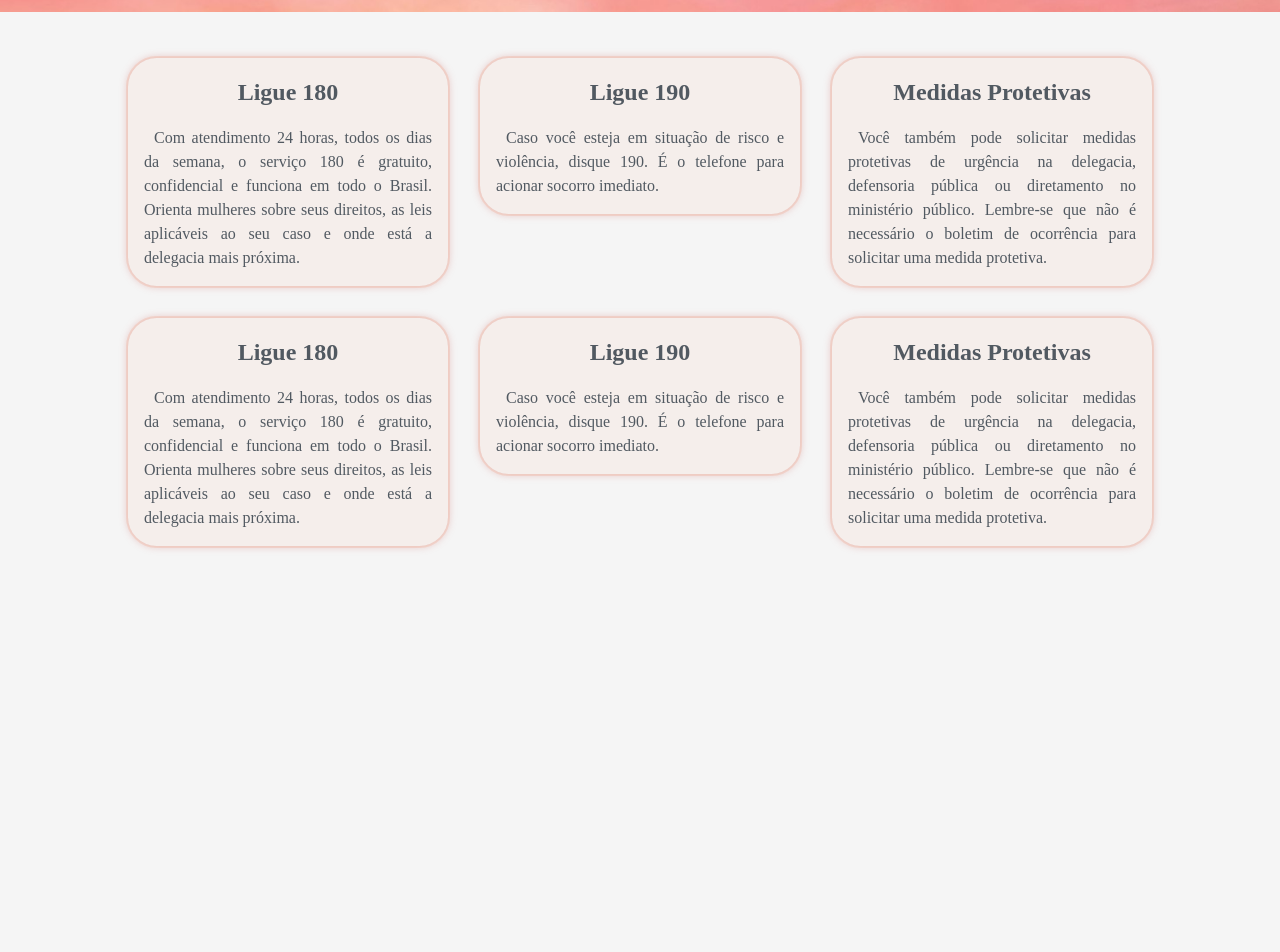
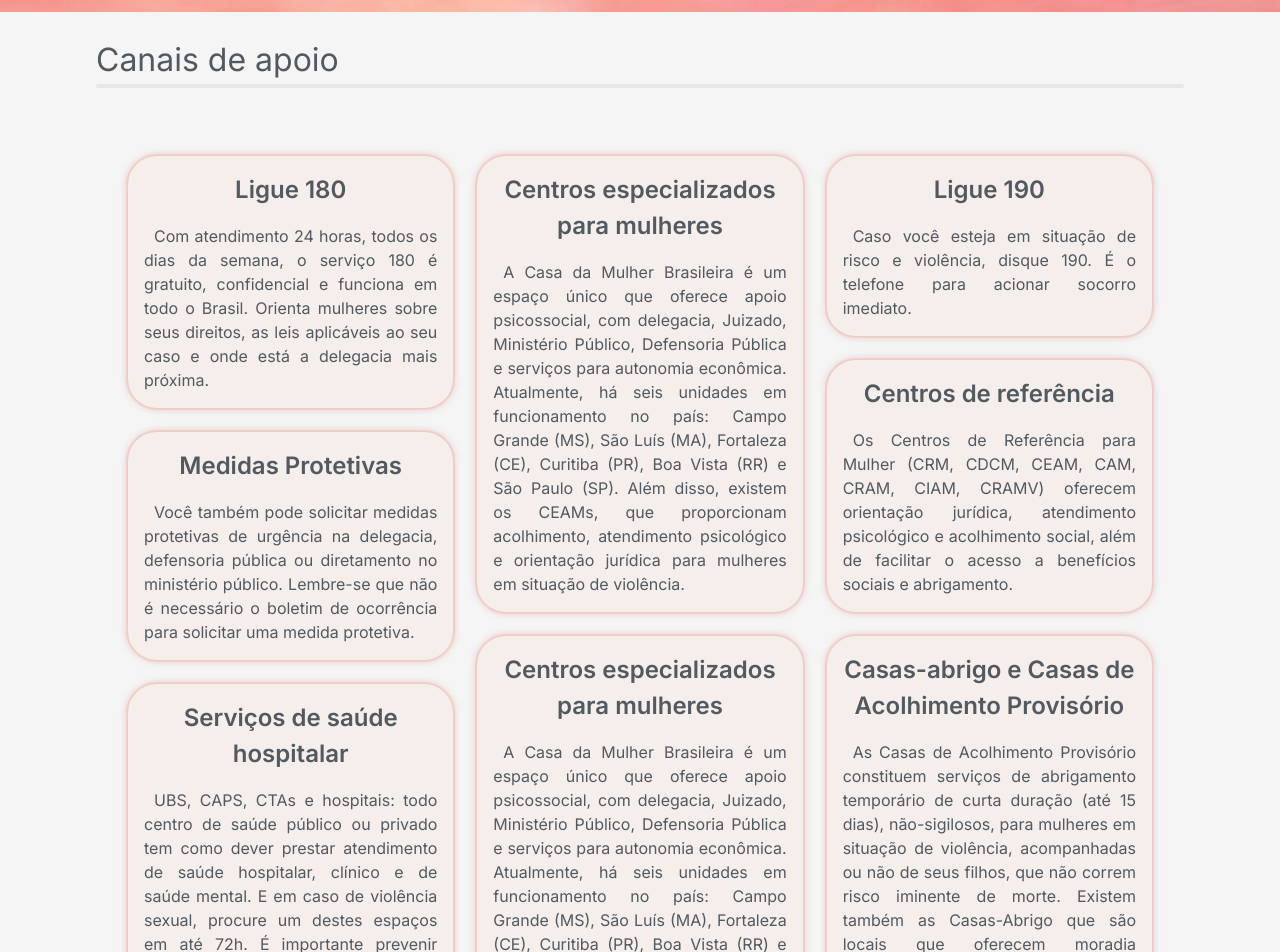
Before and after one commit to Projeto-Integrador-Grupo03/FrontEnd, a React (Vite) app: page /apoio in a window 1280 px wide. Shown: the part 100-1052 px from the top of the page. Built offline with nearby package versions, Linux system fonts and the light colour scheme; no server answers; a web font is replaced by a local one; what ldrs would draw is missing.

Commit message:
Finalização Canais de Apoio

```diff
--- /dev/null
+++ b/src/components/apoio/Apoio.css
@@ -0,0 +1,19 @@
+
+.responsividade {
+  display: grid;
+  grid-template-columns: repeat(3, minmax(0, 1fr));
+}
+
+@media screen and (width <= 1235px) {
+  div.responsividade {
+    display: grid;
+    grid-template-columns: repeat(2, minmax(0, 1fr));
+  }
+}
+
+@media screen and (width <= 810px) {
+  div.responsividade {
+    display: grid;
+    grid-template-columns: repeat(1, minmax(0, 1fr));
+  }
+}
--- a/src/components/apoio/Apoio.tsx
+++ b/src/components/apoio/Apoio.tsx
@@ -1,32 +1,78 @@
 
-export default function Apoio(){
-    return(
-<section className="w-[100%] h-[100vh] flex justify-center items-center mt-16" style={{ zIndex: 1, marginTop: '150px' }}>
+export default function Apoio() {
+    return (
+        <section className="flex flex-col justify-center items-center font-[Inter]">
 
-    <div className="grid grid-cols-3 w-[80%] gap-8 items-start">
-        <div className="borda flex flex-col justify-evenly p-4 gap-4 ">
+            <div className="flex justify-center items-center min-h-[10vh] w-[100%] mb-[2.5rem] mt-6">
+                <div className="w-[85%]">
+                    <h1 className="padrao text-[2.5rem] text-[#515961]">
+                        Canais de apoio
+                    </h1>
+                    <hr className="separador w-full border-[0.15rem] rounded-sm mb-7" />
+                </div>
+            </div>
+
+
+            <div className="flex justify-center w-[85%]  mx-8">
+                <div className="flex flex-col">
+                    <div className="responsividade gap-6 mx-8">
+
+                        <div className="flex flex-col gap-6">
+                            <div className="borda flex flex-col justify-evenly p-4 gap-4 w-[100%]">
                                 <h3 className='text-center font-[600] text-[1.5rem] text-[#515961]'>Ligue 180</h3>
                                 <p className='text-justify indent-2.5 text-[#515961]'>Com atendimento 24 horas, todos os dias da semana, o serviço 180 é gratuito, confidencial e funciona em todo o Brasil. Orienta mulheres sobre seus direitos, as leis aplicáveis ao seu caso e onde está a delegacia mais próxima.</p>
                             </div>
-        <div className="borda flex flex-col justify-evenly p-4 gap-4 ">
+
+                            <div className="borda flex flex-col justify-evenly p-4 gap-4 w-[100%]">
+                                <h3 className='text-center font-[600] text-[1.5rem] text-[#515961]'>Medidas Protetivas</h3>
+                                <p className='text-justify indent-2.5 text-[#515961]'>Você também pode solicitar medidas protetivas de urgência na delegacia, defensoria pública ou diretamento no ministério público. Lembre-se que não é necessário o boletim de ocorrência para solicitar uma medida protetiva.</p>
+                            </div>
+
+                            <div className="borda flex flex-col justify-evenly p-4 gap-4 w-[100%]">
+                                <h3 className='text-center font-[600] text-[1.5rem] text-[#515961]'>Serviços de saúde hospitalar</h3>
+                                <p className='text-justify indent-2.5 text-[#515961]'>UBS, CAPS, CTAs e hospitais: todo centro de saúde público ou privado tem como dever prestar atendimento de saúde hospitalar, clínico e de saúde mental. E em caso de violência sexual, procure um destes espaços em até 72h. É importante prevenir gravidez e doenças sexualmente transmissíveis.</p>
+                            </div>
+                        </div>
+
+                        <div className="flex flex-col gap-6">
+                            <div className="borda flex flex-col justify-evenly p-4 gap-4 w-[100%]">
+                                <h3 className='text-center font-[600] text-[1.5rem] text-[#515961]'>Centros especializados para mulheres</h3>
+                                <p className='text-justify indent-2.5 text-[#515961]'>A Casa da Mulher Brasileira é um espaço único que oferece apoio psicossocial, com delegacia, Juizado, Ministério Público, Defensoria Pública e serviços para autonomia econômica. Atualmente, há seis unidades em funcionamento no país: Campo Grande (MS), São Luís (MA), Fortaleza (CE), Curitiba (PR), Boa Vista (RR) e São Paulo (SP). Além disso, existem os CEAMs, que proporcionam acolhimento, atendimento psicológico e orientação jurídica para mulheres em situação de violência.</p>
+                            </div>
+
+                            <div className="borda flex flex-col justify-evenly p-4 gap-4 w-[100%]">
+                                <h3 className='text-center font-[600] text-[1.5rem] text-[#515961]'>Centros especializados para mulheres</h3>
+                                <p className='text-justify indent-2.5 text-[#515961]'>A Casa da Mulher Brasileira é um espaço único que oferece apoio psicossocial, com delegacia, Juizado, Ministério Público, Defensoria Pública e serviços para autonomia econômica. Atualmente, há seis unidades em funcionamento no país: Campo Grande (MS), São Luís (MA), Fortaleza (CE), Curitiba (PR), Boa Vista (RR) e São Paulo (SP). Além disso, existem os CEAMs, que proporcionam acolhimento, atendimento psicológico e orientação jurídica para mulheres em situação de violência.</p>
+                            </div>
+
+                            <div className="borda flex flex-col justify-evenly p-4 gap-4 w-[100%]">
+                                <h3 className='text-center font-[600] text-[1.5rem] text-[#515961]'>Mapa do Acolhimento:</h3>
+                                <p className='text-justify indent-2.5 text-[#515961]'>Conectando mulheres vítimas de violência de gênero a psicólogas e advogadas voluntárias. Acesse em mapadoacolhimento.org | @mapadoacolhimento no Instagram | @MapaDoAcolhimento no Facebook.</p>
+                            </div>
+                            <button className="rounded-lg border-4 border-[#000000] text-[#f5f5f5] bg-pink-400 w-[85%]">Clique Aqui</button>
+                        </div>
+
+                        <div className="flex flex-col gap-6">
+                            <div className="borda flex flex-col justify-evenly p-4 gap-4 w-[100%]">
                                 <h3 className='text-center font-[600] text-[1.5rem] text-[#515961]'>Ligue 190</h3>
                                 <p className='text-justify indent-2.5 text-[#515961]'>Caso você esteja em situação de risco e violência, disque 190. É o telefone para acionar socorro imediato.</p>
                             </div>
-        <div className="borda flex flex-col justify-evenly p-4 gap-4 ">
-            <h3 className='text-center font-[600] text-[1.5rem] text-[#515961]'>Medidas Protetivas</h3>
-            <p className='text-justify indent-2.5 text-[#515961]'>Você também pode solicitar medidas protetivas de urgência na delegacia, defensoria pública ou diretamento no ministério público. Lembre-se que não é necessário o boletim de ocorrência para solicitar uma medida protetiva.</p>
+
+                            <div className="borda flex flex-col justify-evenly p-4 gap-4 w-[100%]">
+                                <h3 className='text-center font-[600] text-[1.5rem] text-[#515961]'>Centros de referência</h3>
+                                <p className='text-justify indent-2.5 text-[#515961]'>Os Centros de Referência para Mulher (CRM, CDCM, CEAM, CAM, CRAM, CIAM, CRAMV) oferecem orientação jurídica, atendimento psicológico e acolhimento social, além de facilitar o acesso a benefícios sociais e abrigamento.</p>
                             </div>
-        <div className="borda flex flex-col justify-evenly p-4 gap-4 ">
-        <h3 className='text-center font-[600] text-[1.5rem] text-[#515961]'>Ligue 180</h3>
-            <p className='text-justify indent-2.5 text-[#515961]'>Com atendimento 24 horas, todos os dias da semana, o serviço 180 é gratuito, confidencial e funciona em todo o Brasil. Orienta mulheres sobre seus direitos, as leis aplicáveis ao seu caso e onde está a delegacia mais próxima.</p>
+
+                            <div className="borda flex flex-col justify-evenly p-4 gap-4 w-[100%]">
+                                <h3 className='text-center font-[600] text-[1.5rem] text-[#515961]'>Casas-abrigo e Casas de Acolhimento Provisório</h3>
+                                <p className='text-justify indent-2.5 text-[#515961]'>As Casas de Acolhimento Provisório constituem serviços de abrigamento temporário de curta duração (até 15 dias), não-sigilosos, para mulheres em situação de violência, acompanhadas ou não de seus filhos, que não correm risco iminente de morte. Existem também as Casas-Abrigo que são locais que oferecem moradia temporária em endereços sigilosos para mulheres vítimas de violência em risco de morte iminente e seus filhos menores de idade.</p>
                             </div>
-        <div className="borda flex flex-col justify-evenly p-4 gap-4 ">
-            <h3 className='text-center font-[600] text-[1.5rem] text-[#515961]'>Ligue 190</h3>
-            <p className='text-justify indent-2.5 text-[#515961]'>Caso você esteja em situação de risco e violência, disque 190. É o telefone para acionar socorro imediato.</p>
+
                         </div>
-        <div className="borda flex flex-col justify-evenly p-4 gap-4 ">
-        <h3 className='text-center font-[600] text-[1.5rem] text-[#515961]'>Medidas Protetivas</h3>
-            <p className='text-justify indent-2.5 text-[#515961]'>Você também pode solicitar medidas protetivas de urgência na delegacia, defensoria pública ou diretamento no ministério público. Lembre-se que não é necessário o boletim de ocorrência para solicitar uma medida protetiva.</p>
+
+
+                    </div>
+
                 </div>
             </div>
         </section>
```
Lines whose indentation alone changed are shown as unchanged.
